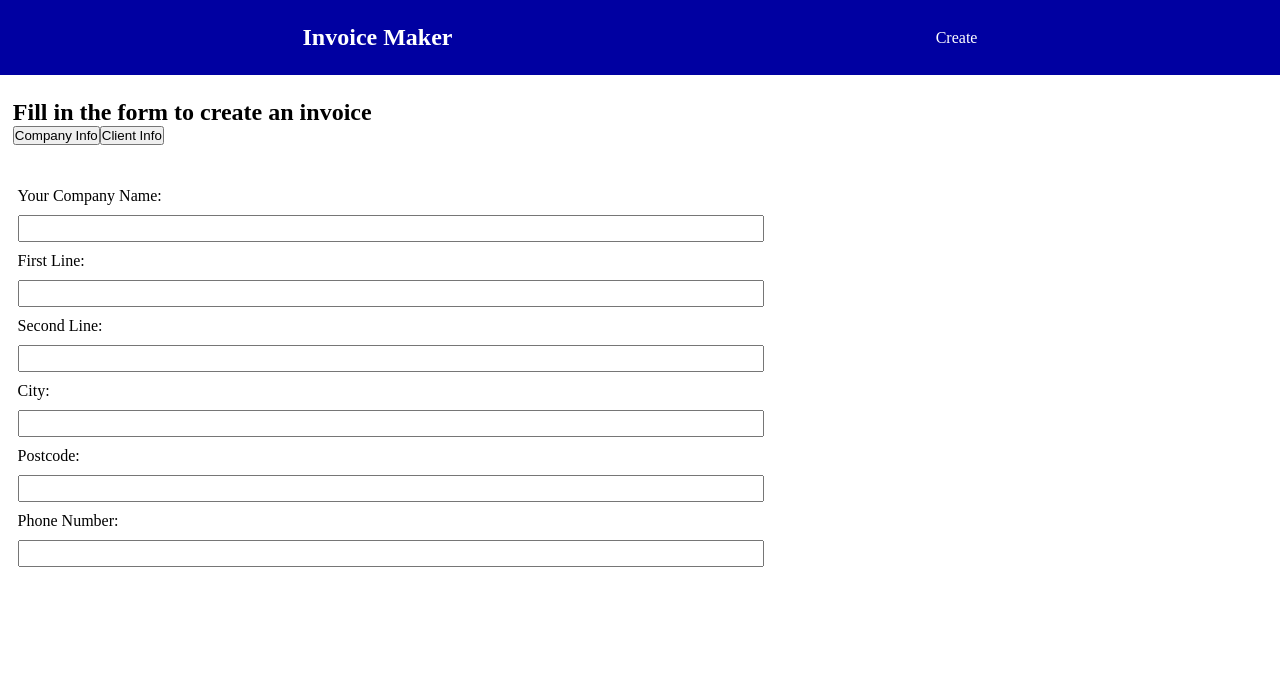
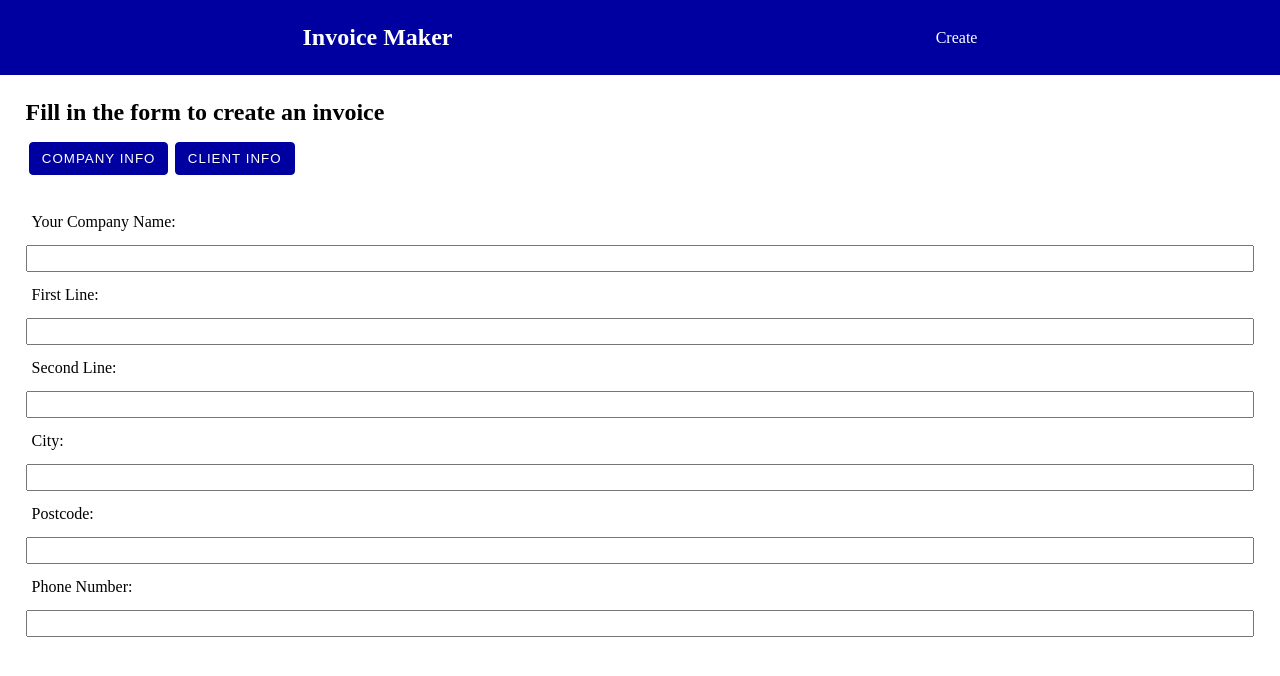
Before and after one commit to hamsame/invoicemaker, a Next.js app: page /create in a window 1280 px wide. Shown: the top 676 px of the page. Built offline with nearby package versions, Linux system fonts and the light colour scheme.

Commit message:
Added css styling

```diff
--- a/pages/create.js
+++ b/pages/create.js
@@ -9,14 +9,17 @@ export default function Create() {
     <>
       <Head>
         <title>Invoice Maker | Create</title>
-        <meta name="description" content="Generated by create next app" />
+        <meta
+          name="description"
+          content="Create an invoice to send to a client for your products or services."
+        />
         <link rel="icon" href="/favicon.ico" />
       </Head>
 
       <section>
         <h1>Fill in the form to create an invoice</h1>
-        <article>
-          <span>
+        <article className="form-section">
+          <span className="form-buttons">
             <button onClick={() => setHideSecondFormInput(true)}>
               Company Info
             </button>
--- a/styles/scss/_createpage.scss
+++ b/styles/scss/_createpage.scss
@@ -1,16 +1,52 @@
 .formControl {
- label{
+ label {
   display: block;
-  margin: .75vh 0;
+  margin: 1vh 0;
  }
  label,input {
   width: 60%;
-  padding: 4px 0;
+ }
+ input {
+  padding: 4px;
  }
 }
 
-.invoice-form{
+.invoice-form {
 width: 100%;
 margin: 2vh 0;
-padding: 1rem 0.3rem;
 }
+
+.form-buttons button {
+ margin: 1rem 0.2rem;
+ background-color: $primaryColor;
+ border: 1px solid $primaryColor;
+ color: white;
+ padding: 0.5rem 0.75rem;
+ border-radius: 4px;
+ text-transform: uppercase;
+ letter-spacing: 1px;
+ cursor: pointer;
+}
+
+.form-section {
+ input,label {
+  width: 100%;
+ }
+ label {
+  padding: 6px;
+ }
+}
+
+@media (prefers-color-scheme: dark) {
+ .invoice-form {
+  width: 100%;
+  margin: 2vh 0;
+  border-color: white;
+  border-radius: 4px;
+ }
+
+ .form-buttons button {
+  border: 1px solid white;
+  background-color: #111;
+ }
+}
--- a/styles/scss/globals.css
+++ b/styles/scss/globals.css
@@ -135,22 +135,57 @@
 
 .formControl label {
   display: block;
-  margin: .75vh 0;
+  margin: 1vh 0;
 }
 
 .formControl label, .formControl input {
   width: 60%;
-  padding: 4px 0;
+}
+
+.formControl input {
+  padding: 4px;
 }
 
 .invoice-form {
   width: 100%;
   margin: 2vh 0;
-  padding: 1rem 0.3rem;
+}
+
+.form-buttons button {
+  margin: 1rem 0.2rem;
+  background-color: #0000a1;
+  border: 1px solid #0000a1;
+  color: white;
+  padding: 0.5rem 0.75rem;
+  border-radius: 4px;
+  text-transform: uppercase;
+  letter-spacing: 1px;
+  cursor: pointer;
+}
+
+.form-section input, .form-section label {
+  width: 100%;
+}
+
+.form-section label {
+  padding: 6px;
+}
+
+@media (prefers-color-scheme: dark) {
+  .invoice-form {
+    width: 100%;
+    margin: 2vh 0;
+    border-color: white;
+    border-radius: 4px;
+  }
+  .form-buttons button {
+    border: 1px solid white;
+    background-color: #111;
+  }
 }
 
 main.page {
-  width: 98%;
+  width: 96%;
   margin: 0 auto;
 }
 
--- a/styles/scss/globals.scss
+++ b/styles/scss/globals.scss
@@ -11,7 +11,7 @@ $secondaryColor: grey;
 @import '_createpage.scss';
 
 main.page {
- width: 98%;
+ width: 96%;
  margin: 0 auto;
 }
 
```
Also changed, not shown: 1 other file (tests, documents, lock files or other folders).
